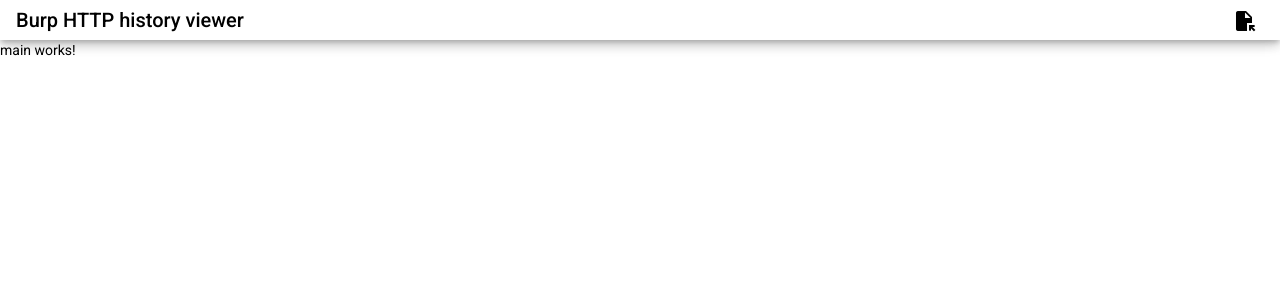
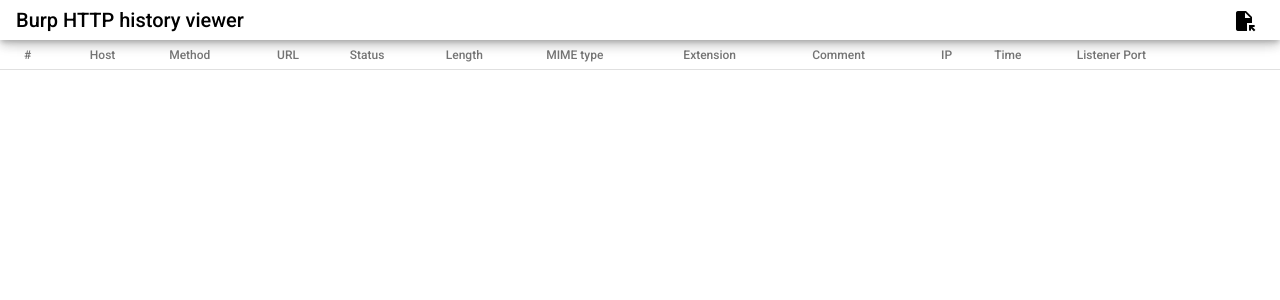
Before and after one commit to adityatelange/bhhb, an Angular app: page / in a window 1280 px wide. Shown: the top 300 px of the page. Built offline with nearby package versions, Linux system fonts and the light colour scheme.

Commit message:
Parse the http history details and show it - in tabular form - which can be sorted - customize the table to support dark theme

```diff
--- a/src/app/components/main/main.component.css
+++ b/src/app/components/main/main.component.css
@@ -0,0 +1,45 @@
+table {
+  width: 100%;
+}
+
+.mat-row:hover {
+  background-color: rgba(0, 0, 0, 0.05);
+}
+
+tr.mat-row,
+tr.mat-footer-row {
+  height: 25px;
+}
+
+tr.mat-header-row {
+  height: 30px;
+}
+
+@media (prefers-color-scheme: dark) {
+  .mat-table {
+    background: 0;
+  }
+  .mat-cell,
+  .mat-footer-cell {
+    color: rgba(255, 255, 255, 0.87);
+  }
+  mat-row {
+    border-bottom-color: #e0e0e0;
+  }
+  mat-row,
+  mat-header-row,
+  mat-footer-row,
+  th.mat-header-cell,
+  td.mat-cell,
+  td.mat-footer-cell {
+    border-bottom-color: rgba(255, 255, 255, 0.12);
+  }
+
+  .mat-header-cell {
+    color: rgba(255, 255, 255, 0.54);
+  }
+
+  .mat-row:hover {
+    background-color: rgba(255, 255, 255, 0.05);
+  }
+}
--- a/src/app/components/main/main.component.html
+++ b/src/app/components/main/main.component.html
@@ -1 +1,100 @@
-<p>main works!</p>
+<table mat-table [dataSource]="dataSource" matSort>
+
+    <!--- Note that these columns can be defined in any order.
+          The actual rendered columns are set as a property on the row definition" -->
+
+    <!-- Position Column -->
+    <ng-container matColumnDef="position">
+        <th mat-header-cell *matHeaderCellDef mat-sort-header> # </th>
+        <td mat-cell *matCellDef="let element"> {{element.position}} </td>
+    </ng-container>
+
+    <!-- host Column -->
+    <ng-container matColumnDef="host">
+        <th mat-header-cell *matHeaderCellDef mat-sort-header> Host </th>
+        <td mat-cell *matCellDef="let element"> {{element.host}} </td>
+    </ng-container>
+
+    <!-- method Column -->
+    <ng-container matColumnDef="method">
+        <th mat-header-cell *matHeaderCellDef mat-sort-header> Method </th>
+        <td mat-cell *matCellDef="let element"> {{element.method}} </td>
+    </ng-container>
+
+    <!-- url Column -->
+    <ng-container matColumnDef="path">
+        <th mat-header-cell *matHeaderCellDef mat-sort-header> URL </th>
+        <td mat-cell *matCellDef="let element"> {{element.path}} </td>
+    </ng-container>
+
+    <!-- Params Column -->
+    <!-- <ng-container matColumnDef="params">
+        <th mat-header-cell *matHeaderCellDef mat-sort-header> Params </th>
+        <td mat-cell *matCellDef="let element"> {{element.params}} </td>
+    </ng-container> -->
+
+    <!-- Edited Column -->
+    <!-- <ng-container matColumnDef="edited">
+        <th mat-header-cell *matHeaderCellDef mat-sort-header> Edited </th>
+        <td mat-cell *matCellDef="let element"> {{element.edited}} </td>
+    </ng-container> -->
+
+    <!-- Status Column -->
+    <ng-container matColumnDef="status">
+        <th mat-header-cell *matHeaderCellDef mat-sort-header> Status </th>
+        <td mat-cell *matCellDef="let element"> {{element.status}} </td>
+    </ng-container>
+
+    <ng-container matColumnDef="responselength">
+        <th mat-header-cell *matHeaderCellDef mat-sort-header> Length </th>
+        <td mat-cell *matCellDef="let element"> {{element.responselength}} </td>
+    </ng-container>
+
+    <ng-container matColumnDef="mimetype">
+        <th mat-header-cell *matHeaderCellDef mat-sort-header> MIME type </th>
+        <td mat-cell *matCellDef="let element"> {{element.mimetype}} </td>
+    </ng-container>
+
+    <ng-container matColumnDef="extension">
+        <th mat-header-cell *matHeaderCellDef mat-sort-header> Extension </th>
+        <td mat-cell *matCellDef="let element"> {{element.extension}} </td>
+    </ng-container>
+
+    <!-- <ng-container matColumnDef="title">
+        <th mat-header-cell *matHeaderCellDef mat-sort-header> Title </th>
+        <td mat-cell *matCellDef="let element"> {{element.title}} </td>
+    </ng-container> -->
+
+    <ng-container matColumnDef="comment">
+        <th mat-header-cell *matHeaderCellDef mat-sort-header> Comment </th>
+        <td mat-cell *matCellDef="let element"> {{element.comment}} </td>
+    </ng-container>
+
+    <!-- <ng-container matColumnDef="">
+        <th mat-header-cell *matHeaderCellDef mat-sort-header> TLS </th>
+        <td mat-cell *matCellDef="let element"> {{element.info}} </td>
+    </ng-container> -->
+
+    <ng-container matColumnDef="ip">
+        <th mat-header-cell *matHeaderCellDef mat-sort-header> IP </th>
+        <td mat-cell *matCellDef="let element"> {{element.ip}} </td>
+    </ng-container>
+
+    <!-- <ng-container matColumnDef="">
+        <th mat-header-cell *matHeaderCellDef mat-sort-header> Cookies </th>
+        <td mat-cell *matCellDef="let element"> {{element.info}} </td>
+    </ng-container> -->
+
+    <ng-container matColumnDef="time">
+        <th mat-header-cell *matHeaderCellDef mat-sort-header> Time </th>
+        <td mat-cell *matCellDef="let element"> {{element.time}} </td>
+    </ng-container>
+
+    <ng-container matColumnDef="port">
+        <th mat-header-cell *matHeaderCellDef mat-sort-header> Listener Port </th>
+        <td mat-cell *matCellDef="let element"> {{element.port}} </td>
+    </ng-container>
+
+    <tr mat-header-row *matHeaderRowDef="displayedColumns"></tr>
+    <tr mat-row *matRowDef="let row; columns: displayedColumns;"></tr>
+</table>
--- a/src/app/components/main/main.component.ts
+++ b/src/app/components/main/main.component.ts
@@ -1,6 +1,8 @@
-import { Component, OnInit } from '@angular/core';
-import { FileHandleService } from "../../services/file-handle/file-handle.service"
+import { Component, OnInit, ViewChild } from '@angular/core';
+import { FileHandleService } from '../../services/file-handle/file-handle.service'
 import { Subscription } from 'rxjs';
+import { MatSort } from '@angular/material/sort';
+import { MatTableDataSource } from '@angular/material/table';
 
 @Component({
   selector: 'app-main',
@@ -14,6 +16,9 @@
   fileSub!: Subscription
   selectedFileName!: string;
   selectedFileContent!: object
+  displayedColumns: string[] = ['position', 'host', 'method', 'path', 'status', 'responselength', 'mimetype', 'extension', 'comment', 'ip', 'time', 'port'];
+  dataSource = new MatTableDataSource();
+  ELEMENT_DATA: any = [];
 
   ngOnInit(): void {
     this.fileSub = this.FileHandleService.getselectedFileDataListener()
@@ -21,6 +26,34 @@
         this.selectedFileName = selectedFileData.selectedFileName
         this.selectedFileContent = selectedFileData.selectedFileContent
         console.log(this.selectedFileContent);
+        this.elementDataGen(this.selectedFileContent)
+        this.dataSource = new MatTableDataSource(this.ELEMENT_DATA);
+        this.dataSource.sort = this.sort;
       })
   }
+
+  @ViewChild(MatSort, { static: false }) sort!: MatSort;
+
+  elementDataGen(content: any) {
+    this.ELEMENT_DATA = []
+    content.items.item.forEach((element: any) => {
+      this.ELEMENT_DATA.push(
+        {
+          ip: element.host[0].$.ip,
+          host: element.protocol + '://' + element.host[0]._,
+          port: element.port,
+          protocol: element.protocol,
+          method: element.method,
+          status: element.status,
+          path: element.path,
+          responselength: element.responselength,
+          comment: element.comment,
+          url: element.url,
+          time: element.time,
+          mimetype: element.mimetype,
+          extension: element.extension != 'null' ? element.extension : ''
+        }
+      )
+    });
+  }
 }
--- a/src/app/modules/angular-material/angular-material.module.ts
+++ b/src/app/modules/angular-material/angular-material.module.ts
@@ -4,6 +4,8 @@
 import { MatIconModule } from '@angular/material/icon';
 import { MatButtonModule } from '@angular/material/button';
 import { MatTooltipModule } from '@angular/material/tooltip';
+import { MatTableModule } from '@angular/material/table';
+import { MatSortModule } from '@angular/material/sort';
 
 @NgModule({
   declarations: [],
@@ -14,7 +16,9 @@
     MatToolbarModule,
     MatIconModule,
     MatButtonModule,
-    MatTooltipModule
+    MatTooltipModule,
+    MatTableModule,
+    MatSortModule,
   ]
 })
 export class AngularMaterialModule { }
```
